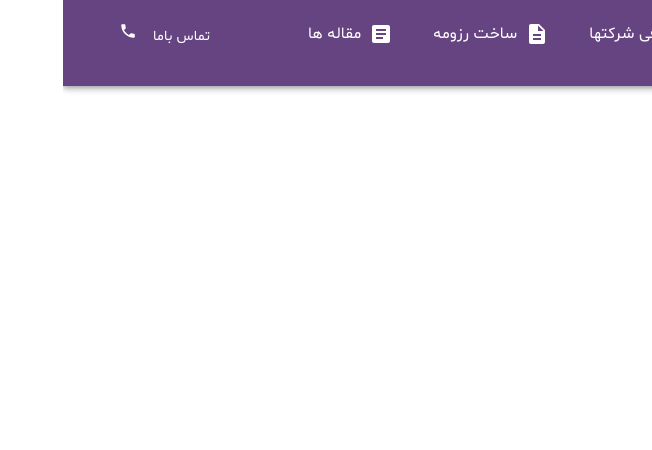
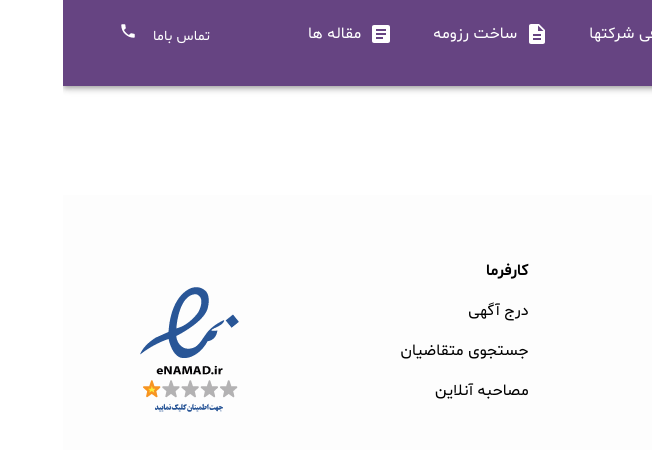
Before and after one commit to sajjadghasemi/job-search, a React (Create React App) app: page / in a window 1280 px wide. Shown: the top 450 px of the page, without its empty margins (628-1280 px from the left). Built offline with nearby package versions, Linux system fonts and the light colour scheme.

Commit message:
add package

```diff
--- a/package.json
+++ b/package.json
@@ -5,6 +5,7 @@
   "dependencies": {
     "@emotion/react": "^11.10.5",
     "@emotion/styled": "^11.10.5",
+    "@hookform/resolvers": "^2.9.10",
     "@mui/icons-material": "^5.11.0",
     "@mui/material": "^5.11.5",
     "@reduxjs/toolkit": "^1.9.1",
@@ -18,11 +19,13 @@
     "@types/react-dom": "^18.0.10",
     "react": "^18.2.0",
     "react-dom": "^18.2.0",
+    "react-hook-form": "^7.42.1",
     "react-redux": "^8.0.5",
     "react-router-dom": "^6.7.0",
     "react-scripts": "5.0.1",
     "typescript": "^4.9.4",
-    "web-vitals": "^2.1.4"
+    "web-vitals": "^2.1.4",
+    "yup": "^0.32.11"
   },
   "scripts": {
     "start": "react-scripts start",
--- a/src/components/ui/layouts/Footer.tsx
+++ b/src/components/ui/layouts/Footer.tsx
@@ -1,9 +1,93 @@
-import React from 'react'
+import footerImg from '../../../assets/uiImagres/namadEtemad.svg';
+import { Box, Typography } from '@mui/material';
+import InstagramIcon from '@mui/icons-material/Instagram';
+import FacebookOutlinedIcon from '@mui/icons-material/FacebookOutlined';
+import TwitterIcon from '@mui/icons-material/Twitter';
 
 function Footer() {
   return (
-    <div>Footer</div>
-  )
+    <Box
+      sx={{
+        p: 8,
+        bgcolor: '#FDFDFD',
+        display: 'flex',
+        flexDirection: 'row',
+        justifyContent: 'space-between',
+      }}
+    >
+      {/*  */}
+      <Box sx={{ display: 'flex', flexDirection: 'column', gap: 10 }}>
+        <Typography
+          sx={{
+            color: 'JOB',
+            fontFamily: 'cursive',
+            fontWeight: 400,
+            fontSize: '36px',
+          }}
+        >
+          <span style={{ color: '#664482' }}>JOB</span>
+        </Typography>
+        <Box sx={{ display: 'flex', justifyContent: 'space-between', gap: 2 }}>
+          <InstagramIcon sx={{ color: '#CDCDCD', fontSize: '2.1rem' }} />
+          <FacebookOutlinedIcon sx={{ color: '#CDCDCD', fontSize: '2rem' }} />
+          <TwitterIcon sx={{ color: '#CDCDCD', fontSize: '2rem' }} />
+        </Box>
+      </Box>
+      <Box sx={{ display: 'flex', flexDirection: 'column', gap: 2 }}>
+        <Typography sx={{ fontFamily: 'shabnam', fontWeight: 500 }}>
+          صفحه اصلی
+        </Typography>
+        <Typography sx={{ fontFamily: 'shabnam', fontWeight: 500 }}>
+          {' '}
+          مقاله ها{' '}
+        </Typography>
+        <Typography sx={{ fontFamily: 'shabnam', fontWeight: 500 }}>
+          {' '}
+          تماس با ما
+        </Typography>
+      </Box>
+
+      <Box sx={{ display: 'flex', flexDirection: 'column', gap: 2 }}>
+        <Typography sx={{ fontFamily: 'shabnam', fontWeight: 700 }}>
+          {' '}
+          کارجو
+        </Typography>
+        <Typography sx={{ fontFamily: 'shabnam', fontWeight: 500 }}>
+          ساخت رزومه
+        </Typography>
+        <Typography sx={{ fontFamily: 'shabnam', fontWeight: 500 }}>
+          {' '}
+          جستجوی آگهی{' '}
+        </Typography>
+        <Typography sx={{ fontFamily: 'shabnam', fontWeight: 500 }}>
+          مصاحبه آنلاین
+        </Typography>
+        <Typography sx={{ fontFamily: 'shabnam', fontWeight: 500 }}>
+          معرفی شرکت{' '}
+        </Typography>
+      </Box>
+
+      <Box sx={{ display: 'flex', flexDirection: 'column', gap: 2 }}>
+        <Typography sx={{ fontFamily: 'shabnam', fontWeight: 700 }}>
+          {' '}
+          کارفرما
+        </Typography>
+        <Typography sx={{ fontFamily: 'shabnam', fontWeight: 500 }}>
+          {' '}
+          درج آگهی
+        </Typography>
+        <Typography sx={{ fontFamily: 'shabnam', fontWeight: 500 }}>
+          {' '}
+          جستجوی متقاضیان{' '}
+        </Typography>
+        <Typography sx={{ fontFamily: 'shabnam', fontWeight: 500 }}>
+          مصاحبه آنلاین
+        </Typography>
+      </Box>
+
+      <Box component={'img'} src={footerImg} alt="/footer" />
+    </Box>
+  );
 }
 
-export default Footer
+export default Footer;
--- a/src/components/ui/layouts/UiLayout.tsx
+++ b/src/components/ui/layouts/UiLayout.tsx
@@ -1,4 +1,5 @@
 import { Outlet } from 'react-router-dom';
+import Footer from './Footer';
 import HomeHeader from './HomeHeader';
 
 const UiLayout = () => {
@@ -6,6 +7,7 @@ const UiLayout = () => {
     <>
       <HomeHeader />
       <Outlet />
+      <Footer />
     </>
   );
 };
```
Also changed, not shown: src/assets/uiImagres/namadEtemad.svg (added), 1 other file (tests, documents, lock files or other folders).
